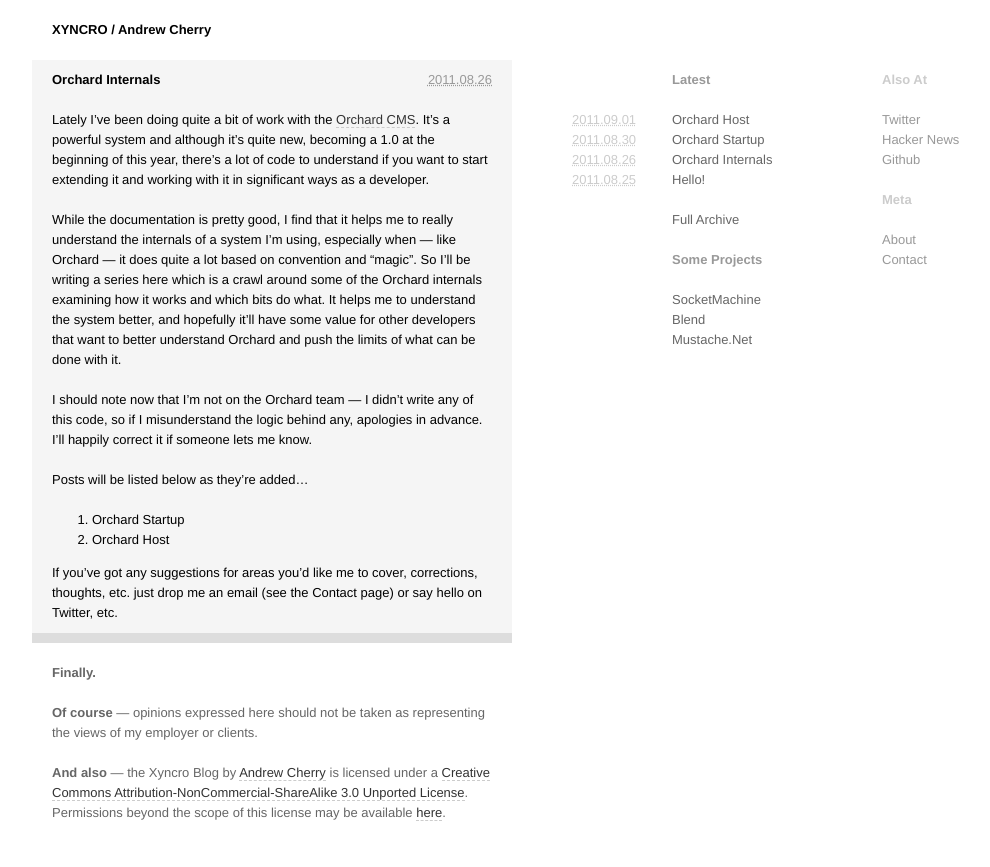
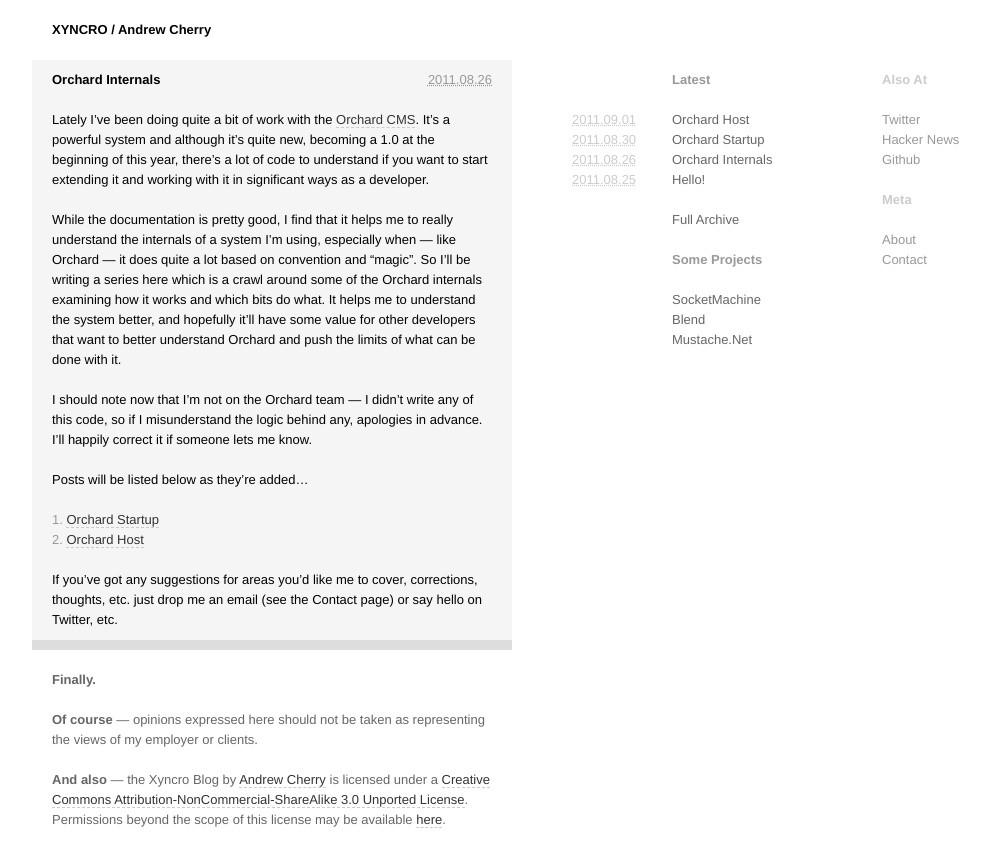
Before and after one commit to kolektiv/kolektiv.github.io, a Jekyll site: the page built from _posts/2011-08-26-orchard-internals-series.md, in a window 1280 px wide. Shown: the top 867 px of the page, without its empty margins (18-1008 px from the left). Built offline with Jekyll 4.4.1, drawn with Linux system fonts in a browser that asks for light colours.

Commit message:
editing orchard host

```diff
--- a/css/main.css
+++ b/css/main.css
@@ -120,9 +120,14 @@
     padding: 0;
 }
 
-article p {
+article p, article ol {
     padding: 0;
     margin: 0 0 20px 0;
+}
+
+article ol {
+    list-style-position: inside;
+    color: #999;
 }
 
 article aside {
@@ -136,14 +141,14 @@
     margin: 0;
 }
 
-article p a {
+article p a, article ol a {
     color: #333;
     border-bottom: 1px dashed #ccc;
     margin: 0;
     padding: 0;
 }
 
-article p a:hover {
+article p a:hover, article ol a:hover {
     background-color: transparent;
     padding: 0;
     margin: 0;
```
